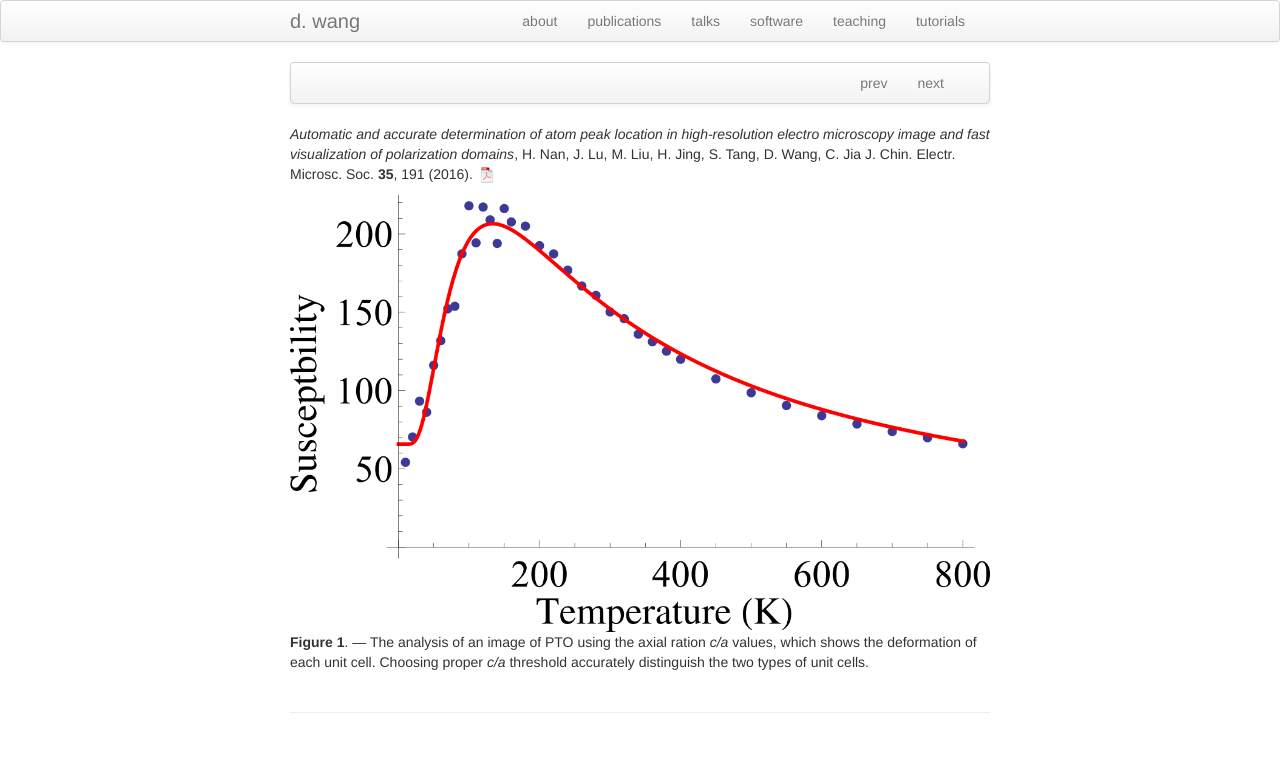
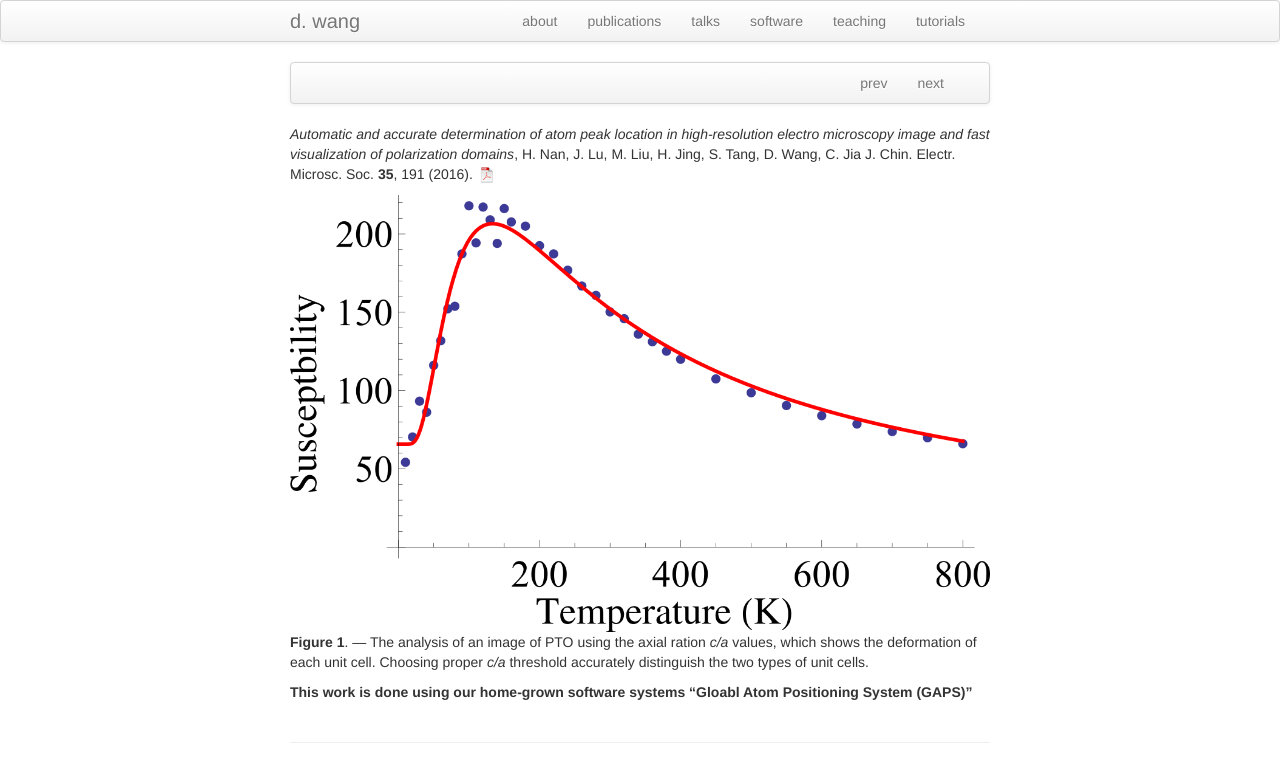
Before and after one commit to dwang5/dwang5.github.io, a Jekyll site: the page built from pages/publpics/electron_microscope.md, in a window 1280 px wide. Shown: the top 782 px of the page. Built offline with Jekyll 4.4.1, drawn with Linux system fonts in a browser that asks for light colours.

Commit message:
Added software claim.

```diff
--- a/pages/publpics/electron_microscope.md
+++ b/pages/publpics/electron_microscope.md
@@ -23,3 +23,6 @@ J. Chin. Electr. Microsc. Soc. **35**, 191 (2016).
 ration *c/a* values, which shows the deformation of each unit cell.
 Choosing proper *c/a* threshold accurately distinguish the two types of
 unit cells.
+
+**This work is done using our home-grown software systems "Gloabl Atom
+Positioning System (GAPS)"**
```
